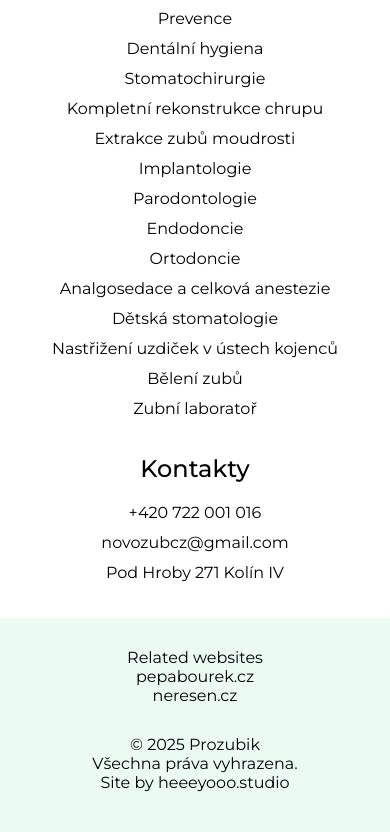
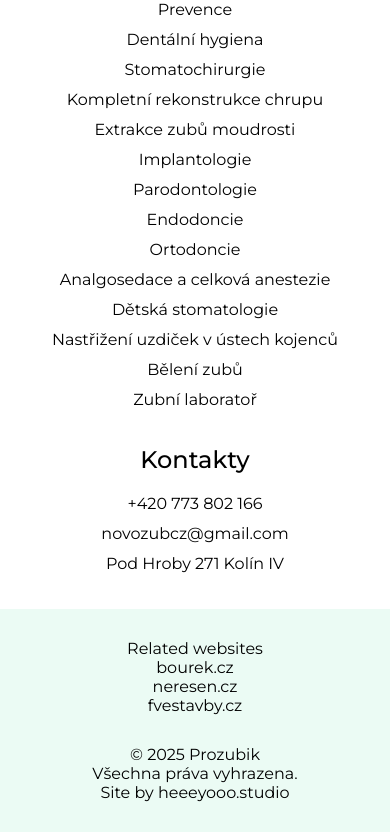
Before and after one commit to stepandordiai/natadent, a React (Vite) app: page /contacts in a window 390 px wide. Shown: the part 2905-3737 px from the top of the page. Built offline with nearby package versions, Linux system fonts and the light colour scheme.

Commit message:
v4.0.5 Update titles and info

```diff
--- a/src/components/Footer/Footer.jsx
+++ b/src/components/Footer/Footer.jsx
@@ -179,14 +179,6 @@ const Footer = () => {
                                 {t("services_title")}
                             </HashLink>
                         </li>
-                        {/* <li>
-                            <HashLink
-                                className={"footer__link"}
-                                to={"/#services"}
-                            >
-                                {t("our_team_title")}
-                            </HashLink>
-                        </li> */}
                         <li>
                             <HashLink className={"footer__link"} to={"/#faq"}>
                                 {t("faq_title")}
@@ -252,7 +244,7 @@ const Footer = () => {
                     <p>{t("contacts_title")}</p>
                     <ul>
                         <li>
-                            <a href="tel:+420722001016">+420 722 001 016</a>
+                            <a href="tel:+420773802166">+420 773 802 166</a>
                         </li>
                         <li>
                             <a href="mailto:novozubcz@gmail.com">
@@ -284,16 +276,18 @@ const Footer = () => {
                     <p>Related websites</p>
                     <ul>
                         <li>
-                            <a href="https://pepabourek.cz/" target="_blank">
-                                pepabourek.cz
+                            <a href="https://bourek.cz/" target="_blank">
+                                bourek.cz
                             </a>
                         </li>
                         <li>
-                            <a
-                                href="https://neresen-cz.netlify.app/"
-                                target="_blank"
-                            >
+                            <a href="https://neresen.cz/" target="_blank">
                                 neresen.cz
+                            </a>
+                        </li>
+                        <li>
+                            <a href="https://fvestavby.cz/" target="_blank">
+                                fvestavby.cz
                             </a>
                         </li>
                     </ul>
--- a/src/components/Footer/Footer.scss
+++ b/src/components/Footer/Footer.scss
@@ -124,6 +124,10 @@
 
 .related-sites-container {
     ul {
+        display: grid;
+        grid-template-columns: repeat(2, 1fr);
+        column-gap: 30px;
+
         a {
             transition: color 0.15s;
 
@@ -176,4 +180,10 @@
         flex-direction: column-reverse;
         text-align: center;
     }
+
+    .related-sites-container {
+        ul {
+            grid-template-columns: repeat(1, 1fr);
+        }
+    }
 }
--- a/src/components/PageTitle/PageTitle.scss
+++ b/src/components/PageTitle/PageTitle.scss
@@ -8,6 +8,7 @@
     display: flex;
     justify-content: flex-start;
     align-items: center;
+    flex-wrap: wrap;
 
     span {
         @include grid-center;
@@ -33,7 +34,8 @@
 }
 
 .page-title__title {
-    font-size: 3rem;
+    padding-top: 30px;
+    font-size: clamp(1rem, 4vw, 2rem);
 }
 
 @media (max-width: 900px) {
--- a/src/pages/Appointment/Appointment.jsx
+++ b/src/pages/Appointment/Appointment.jsx
@@ -7,7 +7,7 @@ const Appointment = () => {
     const { t } = useTranslation();
 
     useEffect(() => {
-        document.title = t("appointment_title");
+        document.title = `${t("appointment_title")} | Prozubik`;
     }, [t]);
 
     return (
--- a/src/pages/Contacts/Contacts.jsx
+++ b/src/pages/Contacts/Contacts.jsx
@@ -11,7 +11,7 @@ const Contacts = () => {
     const { t } = useTranslation();
 
     useEffect(() => {
-        document.title = t("contacts_title");
+        document.title = `${t("contacts_title")} | Prozubik`;
     }, [t]);
 
     useEffect(() => {
--- a/src/pages/Home/Home.jsx
+++ b/src/pages/Home/Home.jsx
@@ -91,7 +91,7 @@ const Home = () => {
     ];
 
     useEffect(() => {
-        document.title = `Prozubik | ${t("home.secondary_title")}`;
+        document.title = `${t("home.secondary_title")} | Prozubik`;
     }, [t]);
 
     const [search, setSearch] = useState("");
--- a/src/pages/OurTeam/OurTeam.jsx
+++ b/src/pages/OurTeam/OurTeam.jsx
@@ -12,7 +12,7 @@ const OurTeam = () => {
     const { t } = useTranslation();
 
     useEffect(() => {
-        document.title = t("our_team_title");
+        document.title = `${t("our_team_title")} | Prozubik`;
     }, [t]);
 
     return (
--- a/src/pages/PriceList/PriceList.jsx
+++ b/src/pages/PriceList/PriceList.jsx
@@ -8,7 +8,8 @@ const PriceList = () => {
 
     useEffect(() => {
         // Update title depending on which lang we are using
-        document.title = t("price_list_title");
+
+        document.title = `${t("price_list_title")} | Prozubik`;
     }, [t]);
 
     const [filter, setFilter] = useState("");
--- a/src/pages/ServicePage/ServicePage.jsx
+++ b/src/pages/ServicePage/ServicePage.jsx
@@ -92,7 +92,7 @@ const Service = () => {
     });
 
     useEffect(() => {
-        document.title = service[0].name;
+        document.title = `${service[0].name} | Prozubik`;
     }, [t, service]);
 
     return (
--- a/src/pages/SmileGallery/SmileGallery.jsx
+++ b/src/pages/SmileGallery/SmileGallery.jsx
@@ -26,7 +26,7 @@ const SmileGallery = () => {
     const { t } = useTranslation();
 
     useEffect(() => {
-        document.title = t("smile_gallery_title");
+        document.title = `${t("smile_gallery_title")} | Prozubik`;
     }, [t]);
 
     useEffect(() => {
```
